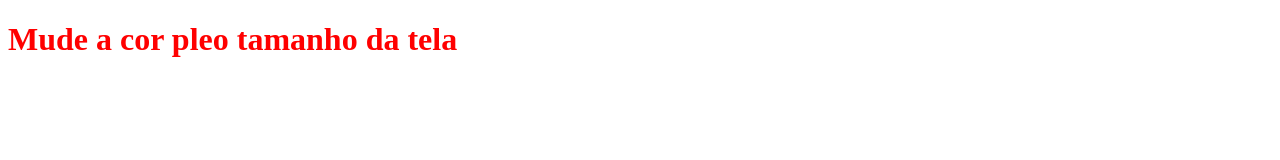
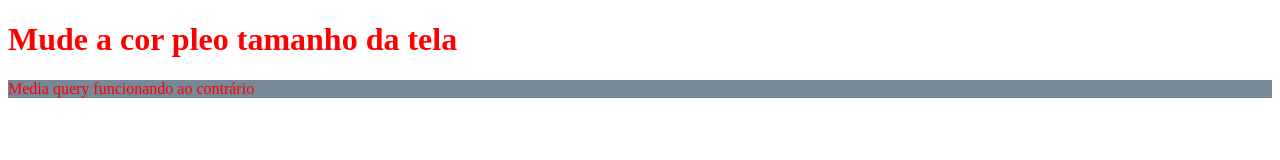
Before and after one commit to Mathdal002/Curso-Front---Responsividade, a plain HTML site: page index.html in a window 1280 px wide. Drawn offline with Linux system fonts and the light colour scheme.

Commit message:
Largura Mínima

```diff
--- a/CSS/styles.css
+++ b/CSS/styles.css
@@ -8,3 +8,16 @@ h1{
         color:blue;
     }
 }
+
+/* 3 - min-width */
+p {
+    background-color: red;
+    color: black;
+}
+
+@media screen and (min-width: 800px) {
+    p{
+        background-color: #789;
+        color: red;
+    }
+}
--- a/index.html
+++ b/index.html
@@ -11,5 +11,7 @@
 <body>
     <!--2 - Media query-->
     <h1>Mude a cor pleo tamanho da tela</h1>
+    <!--3 - Min width -->
+    <p>Media query funcionando ao contrário</p>
 </body>
 </html>
```
Also changed, not shown: introducao.txt.
